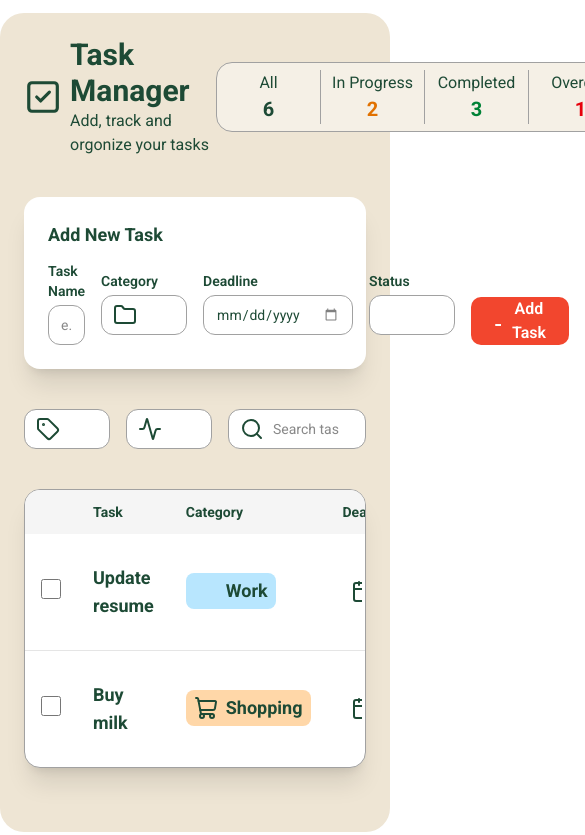
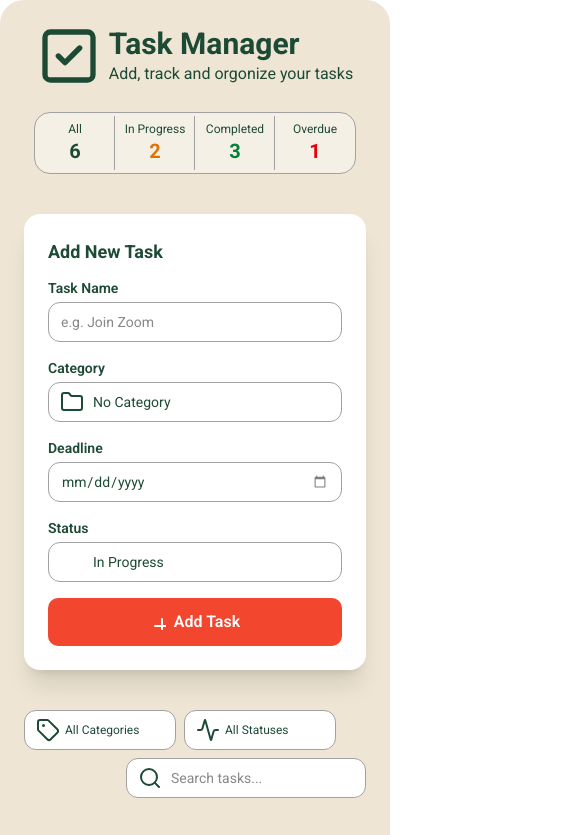
Before and after one commit to dmitryulasau/SBA-4-task-management-app, a plain HTML site: page index.html in a window 390 px wide. Shown: the top 835 px of the page, 585 px wide, since content can reach past the window. Drawn offline with nearby package versions, Linux system fonts and the light colour scheme.

Commit message:
add responsive screen

```diff
--- a/index.html
+++ b/index.html
@@ -12,6 +12,7 @@
     />
     <!-- TAILWIND -->
     <script src="https://cdn.jsdelivr.net/npm/@tailwindcss/browser@4"></script>
+
     <!-- STYLES -->
     <link rel="stylesheet" href="./styles/header.css" />
     <link rel="stylesheet" href="./styles/btn.css" />
@@ -26,9 +27,9 @@
     <main class="w-full flex justify-center items-center">
       <div class="container p-6">
         <!-- HEADER -->
-        <header class="header flex justify-between items-center mb-10">
+        <header class="header flex justify-between items-center mb-10 max-[768px]:flex-col">
           <!-- LOGO -->
-          <div class="flex items-center gap-2">
+          <div class="flex items-center gap-2 mb-6">
             <svg class="icon-big" aria-hidden="true">
               <use href="./assets/sprite.svg#icon-square-check" />
             </svg>
@@ -40,20 +41,20 @@
           <!-- BOARD -->
           <div class="task__board border border-neutral-400 p-2 rounded-2xl">
             <ul class="task__board-list flex gap-4">
-              <li class="task__board-list-item flex flex-col items-center min-w-22">
-                <div class="task__category">All</div>
+              <li class="task__board-list-item flex flex-col items-center min-w-22 max-[768px]:min-w-16">
+                <div class="task__category max-[768px]:text-xs">All</div>
                 <div class="task__count text-xl font-bold">6</div>
               </li>
-              <li class="task__board-list-item flex flex-col items-center min-w-22">
-                <div class="task__category">In Progress</div>
+              <li class="task__board-list-item flex flex-col items-center min-w-22 max-[768px]:min-w-16">
+                <div class="task__category max-[768px]:text-xs">In Progress</div>
                 <div class="task__count text-xl font-bold text-amber-600">2</div>
               </li>
-              <li class="task__board-list-item flex flex-col items-center min-w-22">
-                <div class="task__category">Completed</div>
+              <li class="task__board-list-item flex flex-col items-center min-w-22 max-[768px]:min-w-16">
+                <div class="task__category max-[768px]:text-xs">Completed</div>
                 <div class="task__count text-xl font-bold text-green-700">3</div>
               </li>
-              <li class="task__board-list-item flex flex-col items-center min-w-22">
-                <div class="task__category">Overdue</div>
+              <li class="task__board-list-item flex flex-col items-center min-w-22 max-[768px]:min-w-16">
+                <div class="task__category max-[768px]:text-xs">Overdue</div>
                 <div class="task__count text-xl font-bold text-red-600">1</div>
               </li>
             </ul>
@@ -62,7 +63,7 @@
         <!-- ADD NEW TASK -->
         <section class="add-task p-6 bg-white rounded-2xl shadow-xl mb-10">
           <h2 class="text-lg font-bold mb-3">Add New Task</h2>
-          <form class="grid grid-cols-[4fr_1fr_1fr_1fr_auto] gap-4 items-center">
+          <form class="grid grid-cols-[4fr_1fr_1fr_1fr_auto] gap-4 items-center max-[768px]:grid-cols-[1fr]">
             <!-- TASK NAME -->
             <div class="flex flex-col gap-1">
               <label for="task-name" class="text-sm font-semibold">Task Name</label>
@@ -152,15 +153,15 @@
           </form>
         </section>
         <!-- FILTER & SEARCH -->
-        <section class="flex gap-4 mb-10">
-          <div class="relative w-48">
+        <section class="flex flex-wrap gap-4 mb-10 max-[768px]:gap-2">
+          <div class="relative w-48 max-[768px]:w-38">
             <svg class="icon pointer-events-none absolute left-3 top-1/2 size-4 -translate-y-1/2" aria-hidden="true">
               <use href="./assets/sprite.svg#icon-category" />
             </svg>
             <select
               id="filter-category"
               name="filter-category"
-              class="h-10 w-full rounded-xl border border-neutral-400 bg-white text-sm select pl-11 pr-10"
+              class="h-10 w-full rounded-xl border border-neutral-400 bg-white text-sm select pl-11 pr-10 max-[768px]:text-xs max-[768px]:pl-10 max-[768px]:pr-9"
             >
               <option value="all">All Categories</option>
               <option value="health">Health</option>
@@ -177,14 +178,14 @@
             </svg>
           </div>
           <!-- STATUS FILTER -->
-          <div class="relative w-48">
+          <div class="relative w-48 max-[768px]:w-38">
             <svg class="icon pointer-events-none absolute left-3 top-1/2 size-4 -translate-y-1/2" aria-hidden="true">
               <use href="./assets/sprite.svg#icon-activity" />
             </svg>
             <select
               id="filter-status"
               name="filter-status"
-              class="h-10 w-full rounded-xl border border-neutral-400 bg-white text-sm select pl-11 pr-10"
+              class="h-10 w-full rounded-xl border border-neutral-400 bg-white text-sm select pl-11 pr-10 max-[768px]:text-xs max-[768px]:pl-10 max-[768px]:pr-9"
             >
               <option value="all">All Statuses</option>
               <option value="progress">In Progress</option>
@@ -199,7 +200,7 @@
             </svg>
           </div>
           <!-- SEARCH -->
-          <div class="relative ml-auto w-100">
+          <div class="relative ml-auto w-100 max-[789px]:w-60">
             <svg class="icon pointer-events-none absolute left-3 top-1/2 size-4 -translate-y-1/2" aria-hidden="true">
               <use href="./assets/sprite.svg#icon-search" />
             </svg>
@@ -215,9 +216,9 @@
 
         <!-- TASK TABLE -->
         <section class="rounded-2xl mb-10 border border-neutral-400 bg-white shadow-xl overflow-hidden">
-          <table class="w-full text-left text-sm">
+          <table class="w-full text-left text-sm max-[768px]:block">
             <!-- TABLE LAYOUT -->
-            <colgroup>
+            <colgroup class="max-[768px]:hidden">
               <col class="" />
               <col class="w-5/12" />
               <col class="" />
@@ -226,7 +227,7 @@
               <col class="" />
             </colgroup>
             <!-- TABLE HEAD -->
-            <thead class="bg-neutral-100 font-semibold">
+            <thead class="bg-neutral-100 font-semibold max-[768px]:hidden">
               <tr>
                 <th class="px-4 py-3"></th>
                 <th class="px-4 py-3">Task</th>
@@ -237,17 +238,23 @@
               </tr>
             </thead>
             <!-- TABLE BODY -->
-            <tbody class="divide-y divide-neutral-200">
+            <tbody class="divide-y divide-neutral-200 max-[768px]:block">
               <!-- ROW 1 -->
-              <tr>
+              <tr
+                class="max-[768px]:grid max-[768px]:grid-cols-[auto_1fr_auto] max-[768px]:items-center max-[768px]:gap-x-3 max-[768px]:gap-y-2 max-[768px]:p-4"
+              >
                 <!-- CHECKBOX -->
-                <td class="px-4 py-3">
+                <td class="px-4 py-3 max-[768px]:p-0 max-[768px]:justify-end">
                   <input type="checkbox" class="size-5 cursor-pointer rounded-md border border-neutral-400" />
                 </td>
                 <!-- TASK -->
-                <td class="px-4 py-3 text-lg font-bold max-w-xl">Update resume</td>
+                <td class="px-4 py-3 text-lg font-bold max-w-xl max-[768px]:p-0 max-[768px]:break-words">
+                  Update resume
+                </td>
                 <!-- CATEGORY -->
-                <td class="px-4 py-3 text-lg font-bold">
+                <td
+                  class="px-4 py-3 text-lg font-bold max-[768px]:col-span-2 max-[768px]:col-start-2 max-[768px]:p-0 max-[768px]:text-base"
+                >
                   <span class="inline-flex items-center gap-2 bg-sky-200 rounded-lg px-2 py-1">
                     <svg class="icon" aria-hidden="true">
                       <use href="./assets/sprite.svg#icon-job" />
@@ -256,16 +263,18 @@
                   </span>
                 </td>
                 <!-- DEADLINE -->
-                <td class="px-4 py-3 text-lg font-bold">
+                <td
+                  class="px-4 py-3 text-lg font-bold max-[768px]:col-span-2 max-[768px]:col-start-2 max-[768px]:p-0 max-[768px]:text-base"
+                >
                   <span class="inline-flex items-center gap-2 px-2 py-1">
-                    <svg class="icon" aria-hidden="true">
+                    <svg class="icon max-[1280px]:hidden" aria-hidden="true">
                       <use href="./assets/sprite.svg#icon-calendar" />
                     </svg>
                     <time datetime="2026-11-25">Nov 25, 2026</time>
                   </span>
                 </td>
                 <!-- STATUS -->
-                <td class="px-4 py-3 text-lg font-bold">
+                <td class="px-4 py-3 text-lg font-bold max-[768px]:col-span-2 max-[768px]:col-start-2 max-[768px]:p-0">
                   <div class="relative w-40">
                     <svg
                       class="icon pointer-events-none absolute left-3 top-1/2 size-4 -translate-y-1/2"
@@ -291,7 +300,9 @@
                   </div>
                 </td>
                 <!-- ACTIONS -->
-                <td class="px-4 py-3 w-32">
+                <td
+                  class="px-4 py-3 w-32 max-[768px]:col-start-3 max-[768px]:row-start-1 max-[768px]:w-auto max-[768px]:p-0"
+                >
                   <div class="flex items-center justify-between">
                     <button
                       type="button"
```
